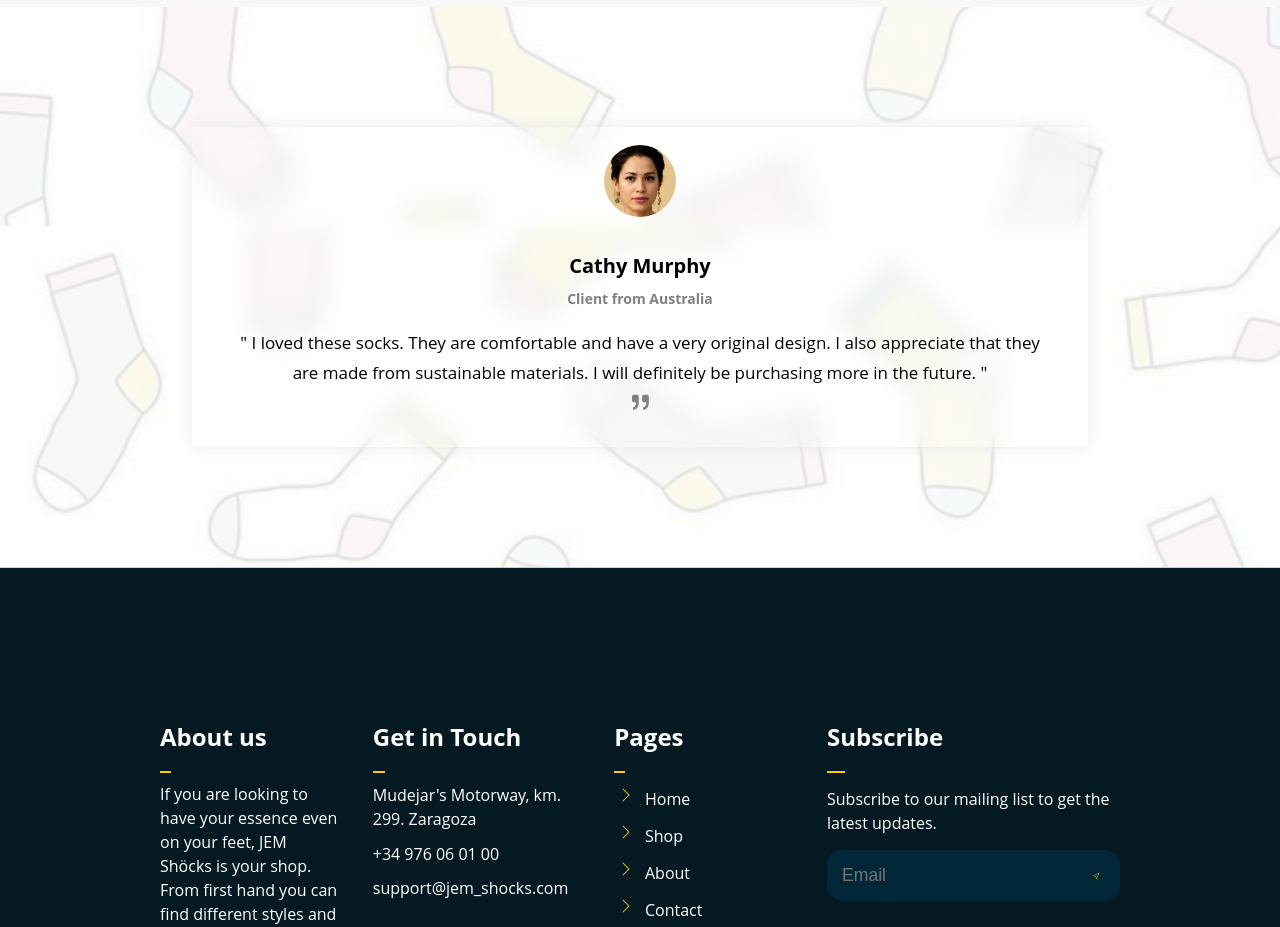
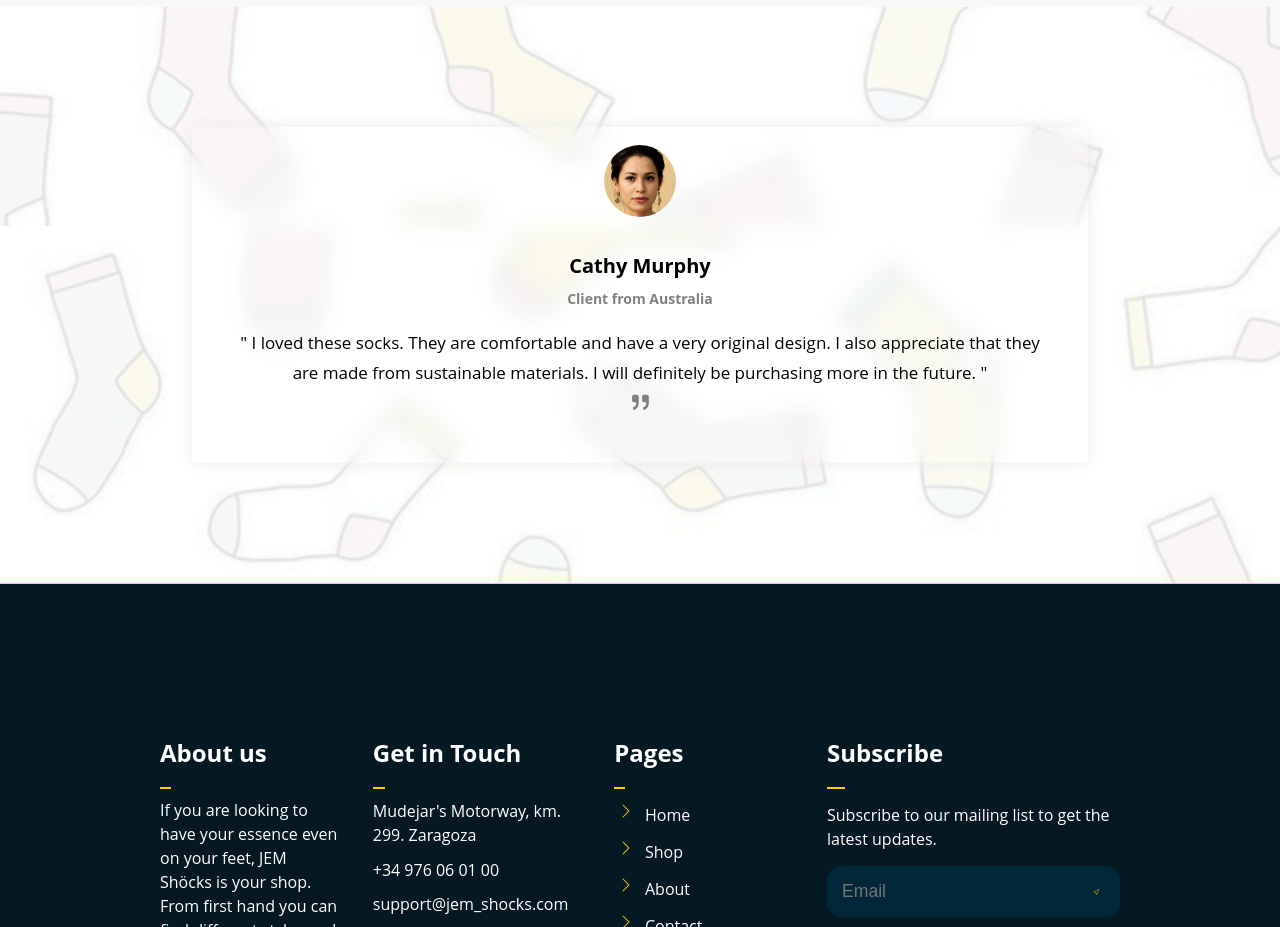
Before and after one commit to Yorrryiii/JEM_Shocks, a React (Create React App) app in the folder jem_shocks/: page / in a window 1280 px wide. Shown: the part 2340-3267 px from the top of the page. Built offline with nearby package versions, Linux system fonts and the light colour scheme; a web font is replaced by a local one.

Commit message:
no message

```diff
--- a/jem_shocks/src/components/styles/Carousel.css
+++ b/jem_shocks/src/components/styles/Carousel.css
@@ -4,7 +4,7 @@
     margin-left: auto;
     margin-right: auto;
     position: relative;
-    height: 20em;
+    height: 21em;
     overflow: hidden;
     user-select: none;
     backdrop-filter: blur(10px);
```
